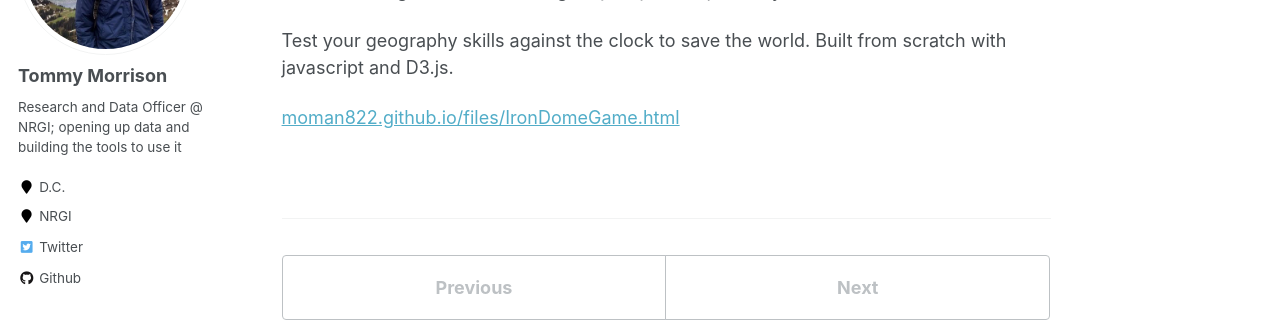
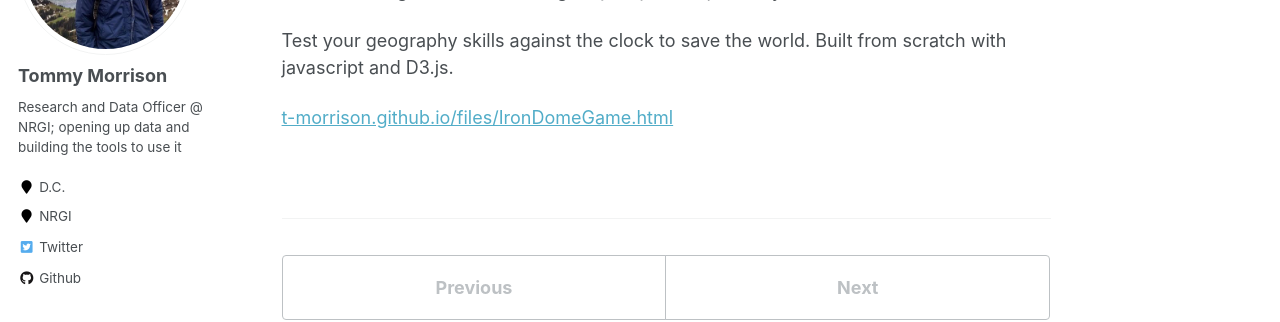
Before and after one commit to t-morrison/t-morrison.github.io, a Jekyll site: the page built from _portfolio/iron-dome.md, in a window 1280 px wide. Shown: the part 238-560 px from the top of the page. Built offline with Jekyll 4.4.1, drawn with Linux system fonts in a browser that asks for light colours.

Commit message:
Update moman822 refs

```diff
--- a/_config.yml
+++ b/_config.yml
@@ -11,9 +11,9 @@ title                    : "Home"
 title_separator          : "-"
 name                     : &name "Your Name"
 description              : &description "personal description"
-url                      : https://moman822.github.io #https://academicpages.github.io # the base hostname & protocol for your site e.g. "https://mmistakes.github.io"
+url                      : https://t-morrison.github.io #https://academicpages.github.io # the base hostname & protocol for your site e.g. "https://mmistakes.github.io"
 baseurl                  : "" # the subpath of your site, e.g. "/blog"
-repository               : "moman822"
+repository               : "t-morrison"
 teaser                   :  # filename of teaser fallback teaser image placed in /images/, .e.g. "500x300.png"
 breadcrumbs              : false # true, false (default)
 words_per_minute         : 160
@@ -97,7 +97,7 @@ author:
   flickr           :
   facebook         :
   foursquare       :
-  github           : "moman822"
+  github           : "t-morrison"
   google_plus      :
   keybase          :
   instagram        :
--- a/_portfolio/iron-dome.md
+++ b/_portfolio/iron-dome.md
@@ -8,4 +8,4 @@ I created this game while learning D3.js, a javascript library for online data v
 
 Test your geography skills against the clock to save the world. Built from scratch with javascript and D3.js.
 
-[moman822.github.io/files/IronDomeGame.html](https://moman822.github.io/files/IronDomeGame.html)
+[t-morrison.github.io/files/IronDomeGame.html](https://t-morrison.github.io/files/IronDomeGame.html)
```
Also changed, not shown: _posts/2020-11-10-covid-schools.md (+1 -1 lines).
